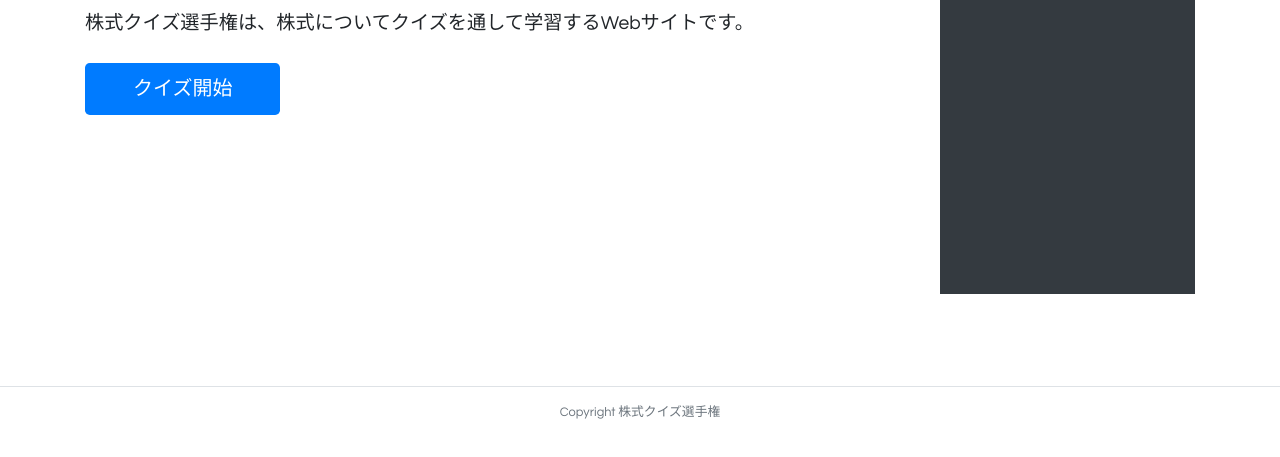
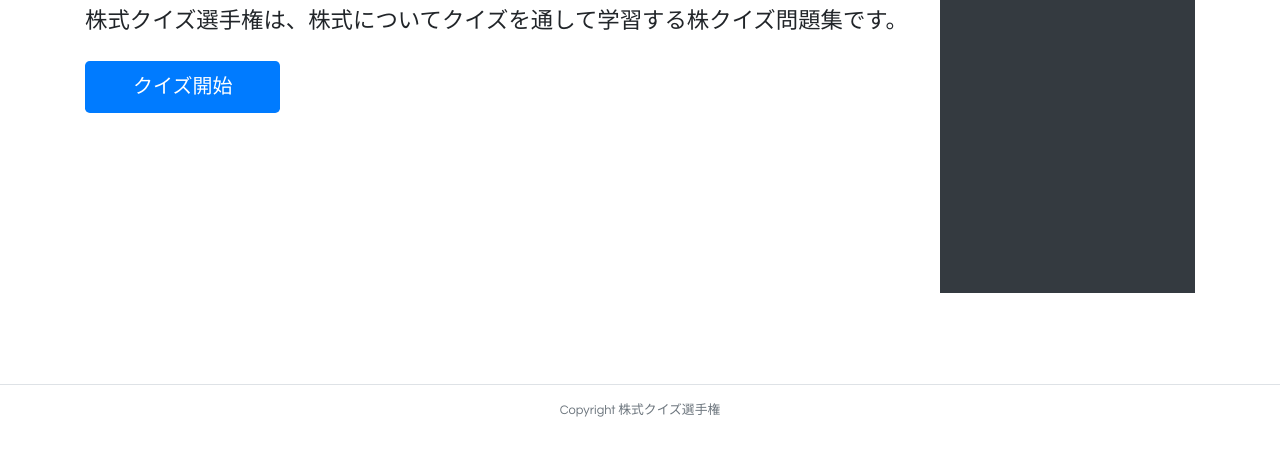
Before and after one commit to ZenUnt/CapitalQuizSample, a plain HTML site: page index.html in a window 1280 px wide. Shown: the part 231-688 px from the top of the page. Drawn offline with nearby package versions, Linux system fonts and the light colour scheme.

Commit message:
広告枠調整。ホームの説明文をh2に変更。

```diff
--- a/CSS/home.css
+++ b/CSS/home.css
@@ -0,0 +1,3 @@
+h2 {
+    font-size: 1.4rem;
+}
--- a/index.html
+++ b/index.html
@@ -35,9 +35,9 @@
             <h1 class="display-4 mb-2">株式クイズ選手権</h2>
           </div>
           <div class="br-light rounded py-1 my-2">
-            <p class="m-0">
-              株式クイズ選手権は、株式についてクイズを通して学習するWebサイトです。
-            </p>
+            <h2 class="m-0">
+              株式クイズ選手権は、株式についてクイズを通して学習する株クイズ問題集です。
+            </h2>
           </div>
           <div class="py-2 my-4">
               <a href="q1.html" class="select-btn btn-primary btn-lg px-5 py-3">クイズ開始</a>
```
Also changed, not shown: q1.html (+1 -1 lines).
